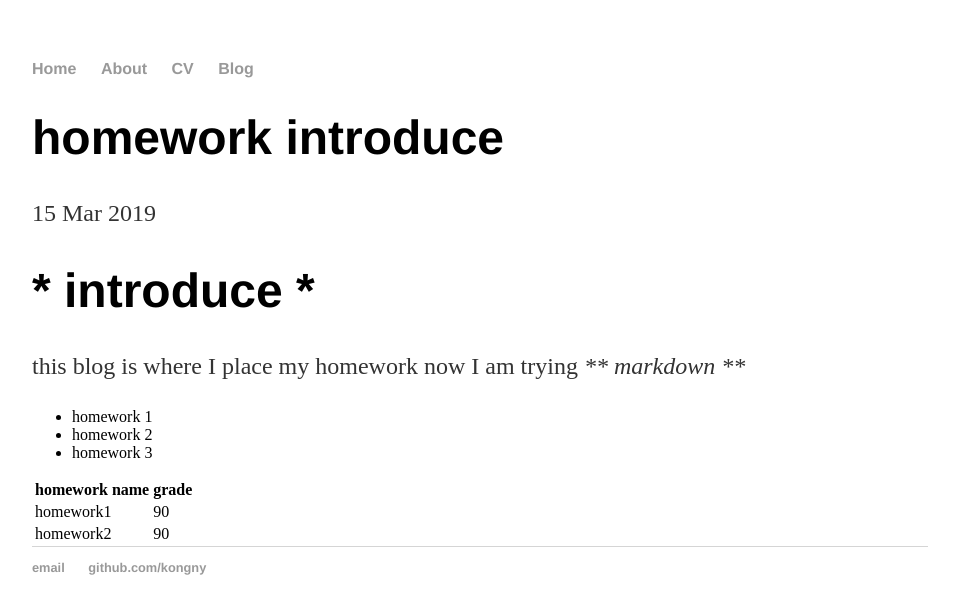
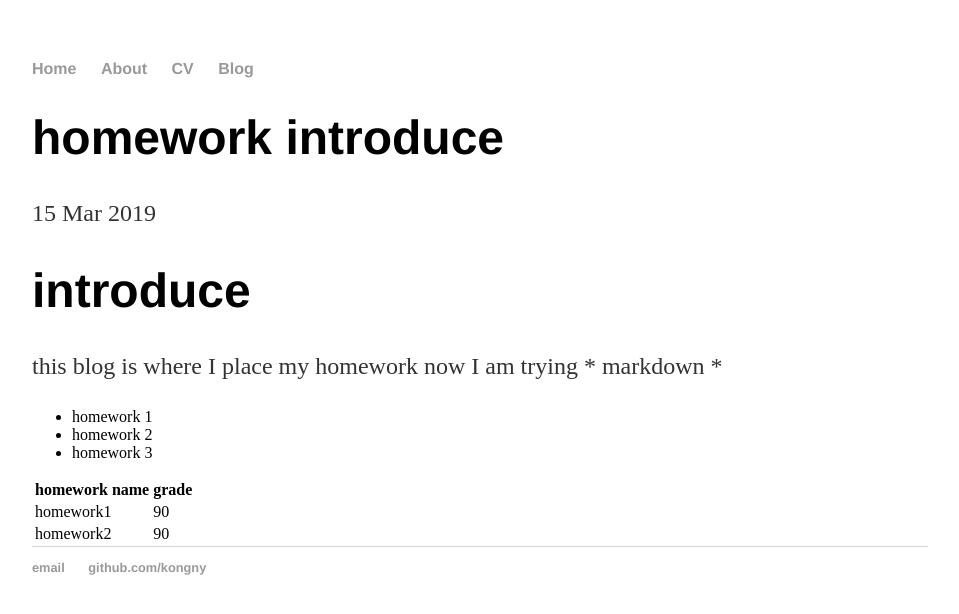
Before and after one commit to kongny/kongny.github.io, a Jekyll site: the page built from _posts/2019-03-15-kongny.md, in a window 1280 px wide. Shown: the top 614 px of the page, without its empty margins (160-1119 px from the left). Built offline with Jekyll 4.4.1, drawn with Linux system fonts in a browser that asks for light colours; Markdown is read by kramdown in place of the engine named in the settings.

```diff
--- a/_posts/2019-03-15-kongny.md
+++ b/_posts/2019-03-15-kongny.md
@@ -4,9 +4,9 @@ title: "homework introduce"
 date: 2019-03-15
 ---
 
-# * introduce *
+# introduce
 this blog is where I place my homework
-now I am trying *** markdown  ***
+now I am trying * markdown  *
 - homework 1
 - homework 2
 - homework 3
```
